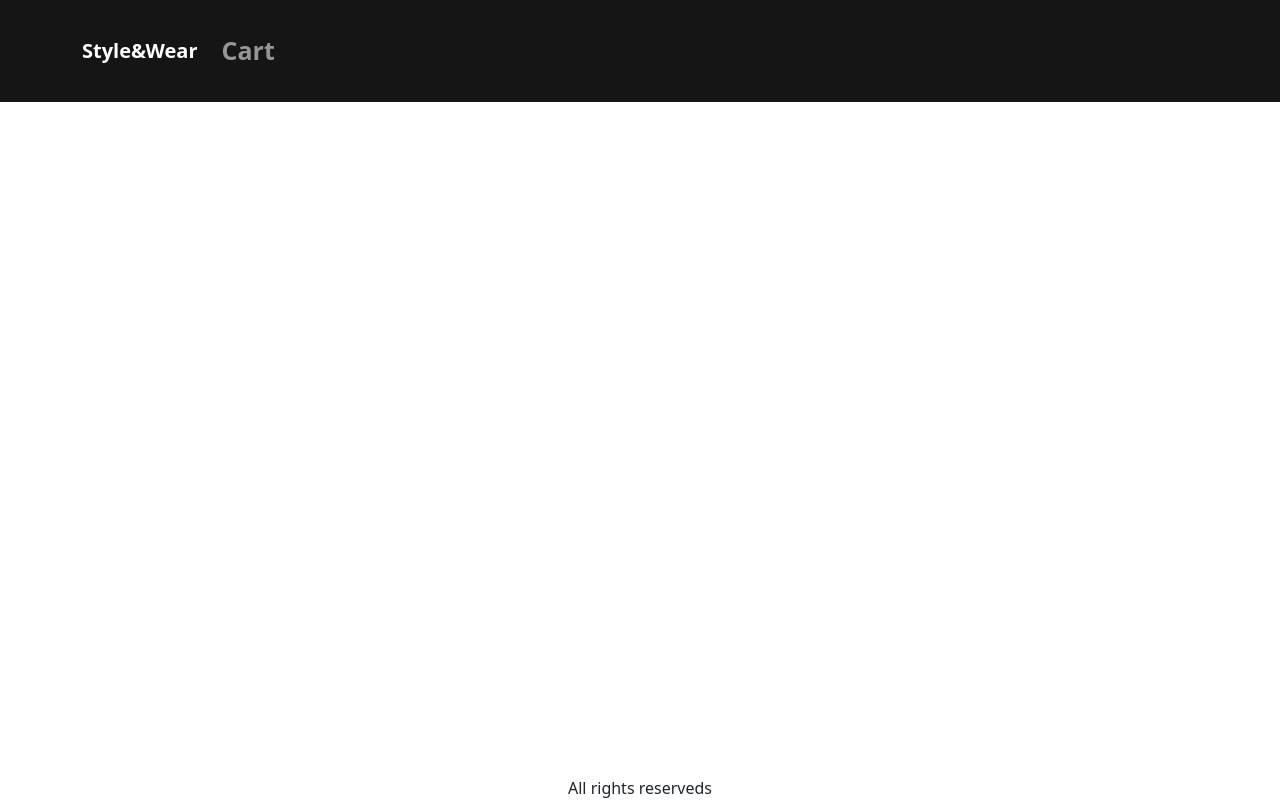
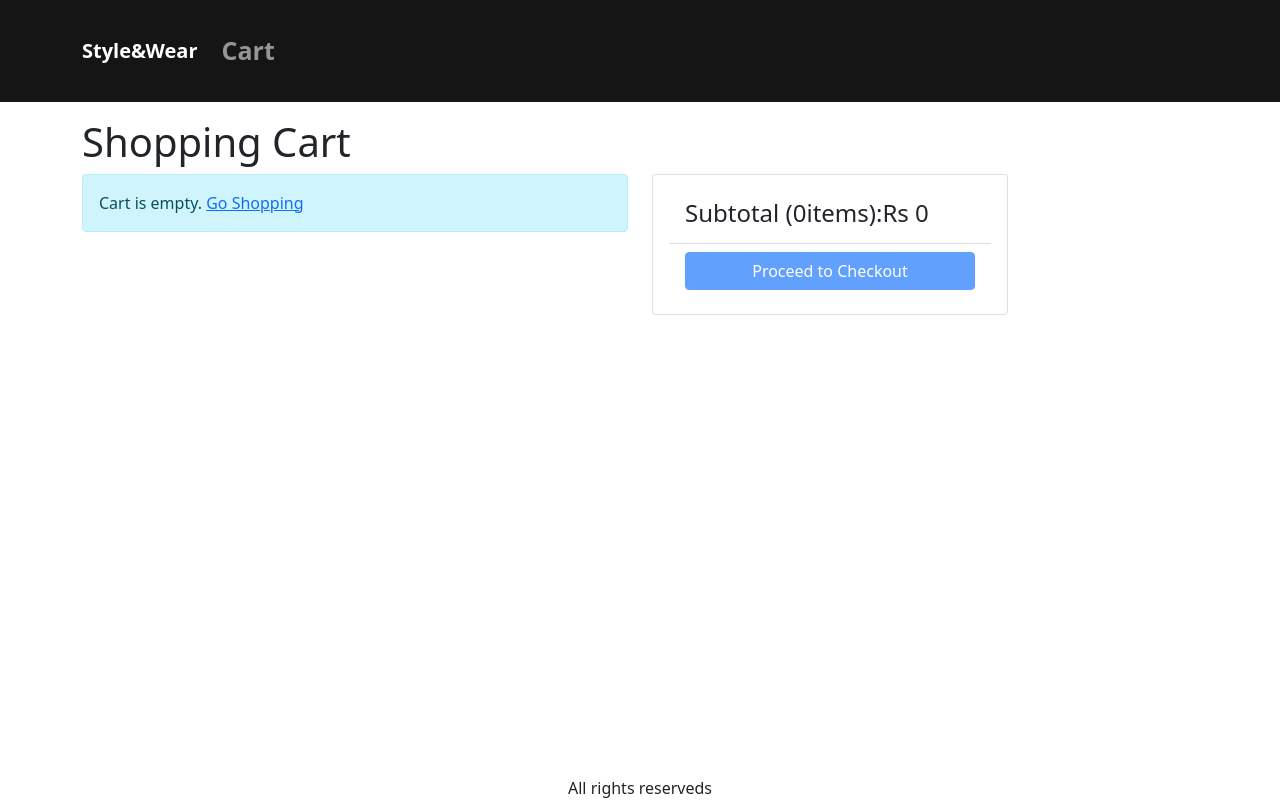
Before and after one commit to Prasiddha777/StyleWear, a React (Create React App) app in the folder frontend/: page /cart in a window 1280 px wide. Built offline with nearby package versions, Linux system fonts and the light colour scheme.

Commit message:
cart updates

```diff
--- a/frontend/src/App.js
+++ b/frontend/src/App.js
@@ -8,6 +8,7 @@
 import { LinkContainer } from "react-router-bootstrap";
 import { useContext } from "react";
 import { Store } from "./Store";
+import CartScreen from "./screens/CartScreen";
 // import NavbarBrand from "react-bootstrap/esm/NavbarBrand";
 function App() {
   const { state } = useContext(Store);
@@ -38,6 +39,7 @@
           <Container className="mt-3">
             <Routes>
               <Route path="/product/:slug" element={<ProductScreen />} />
+              <Route path="/cart" element={<CartScreen />} />
               <Route path="/" element={<HomeScreen />} />
             </Routes>
           </Container>
--- a/frontend/src/index.css
+++ b/frontend/src/index.css
@@ -133,3 +133,6 @@
   text-decoration: none !important;
   color: #151515;
 }
+.img-thumbnail {
+  height: 80px;
+}
--- /dev/null
+++ b/frontend/src/screens/CartScreen.js
@@ -0,0 +1,134 @@
+import { useContext } from "react";
+import { Helmet } from "react-helmet-async";
+import { Store } from "../Store";
+import Row from "react-bootstrap/Row";
+import Col from "react-bootstrap/Col";
+import Button from "react-bootstrap/Button";
+import ListGroup from "react-bootstrap/ListGroup";
+import Card from "react-bootstrap/Card";
+import MessageBox from "../components/MessageBox";
+import { Link } from "react-router-dom";
+import ListGroupItem from "react-bootstrap/esm/ListGroupItem";
+
+export default function CartScreen() {
+  const { state, dispatch: ctxDispatch } = useContext(Store);
+  const {
+    cart: { cartItems },
+  } = state;
+  return (
+    <div>
+      <Helmet>
+        <title>Shopping Cart</title>
+      </Helmet>
+      <h1>Shopping Cart</h1>
+      <Row>
+        <Col md={6}>
+          {cartItems.length === 0 ? (
+            <MessageBox>
+              Cart is empty. <Link to="/">Go Shopping</Link>
+            </MessageBox>
+          ) : (
+            <ListGroup>
+              {cartItems.map((item) => (
+                <ListGroup.Item key={item._id}>
+                  <Row className="align-items-center">
+                    <Col md={4}>
+                      <img
+                        src={item.image}
+                        alt={item.name}
+                        className="img-fluid rounded img-thumbnail"
+                      ></img>
+                      {""}
+                      <Link to={`/product/${item.slug}`}>{item.name}</Link>
+                    </Col>
+                    <Col md={3}>
+                      <Button variant="light" disabled={item.quantity === 1}>
+                        <i className="fas fa-minus-circle"></i>
+                      </Button>
+                      {""}
+                      <span>{item.quantity}</span> {""}
+                      <Button
+                        variant="light"
+                        disabled={item.quantity === item.countInStock}
+                      >
+                        <i className="fas fa-plus-circle"></i>
+                      </Button>
+                    </Col>
+                    <Col md={3}>${item.price}</Col>
+                    <Col md={2}>
+                      <Button variant="light">
+                        <i className="fas fa-trash"></i>
+                      </Button>
+                    </Col>
+                  </Row>
+                </ListGroup.Item>
+              ))}
+            </ListGroup>
+            // <ListGroup>
+            //   {cartItems.map((item) => (
+            //     <ListGroup.Item key={item._id}>
+            //       <Row className="align-items-center">
+            //         <Col md={4}>
+            //           <img
+            //             src={item.image}
+            //             alt={item.name}
+            //             className="img-fluid rounded img-thumbnail"
+            //           >
+            //             {""}
+            //           </img>
+            //           <Link to={`/products/${item.slug}`}>{item.name}</Link>
+            //         </Col>
+            //         <Col md={3}>
+            //           <Button variant="light" disabled={item.quantity === 1}>
+            //             <i className="fas fa-minus-circle"></i>
+            //           </Button>
+            //           {""}
+            //           <span>{item.quantity}</span>
+            //           {""}
+            //           <Button variant="light" disabled={item.quantity === 1}>
+            //             <i className="fas fa-plus-circle"></i>
+            //           </Button>
+            //         </Col>
+            //         <Col md={3}>Rs{item.price}</Col>
+            //         <Col md={2}>
+            //           <Button variant="light">
+            //             <i className="fas fa-trash"></i>
+            //           </Button>
+            //         </Col>
+            //       </Row>
+            //     </ListGroup.Item>
+            //   ))}
+            // </ListGroup>
+          )}
+        </Col>
+        <Col md={4}>
+          <Card>
+            <Card.Body>
+              <ListGroup variant="flush">
+                <ListGroup.Item>
+                  <h4>
+                    Subtotal ({cartItems.reduce((a, c) => a + c.quantity, 0)}
+                    {""}
+                    items):{"Rs "}
+                    {cartItems.reduce((a, c) => a + c.price * c.quantity, 0)}
+                  </h4>
+                </ListGroup.Item>
+                <ListGroup.Item>
+                  <div className="d-grid">
+                    <Button
+                      type="button"
+                      variant="primary"
+                      disabled={cartItems.length === 0}
+                    >
+                      Proceed to Checkout
+                    </Button>
+                  </div>
+                </ListGroup.Item>
+              </ListGroup>
+            </Card.Body>
+          </Card>
+        </Col>
+      </Row>
+    </div>
+  );
+}
--- a/frontend/src/screens/ProductScreen.js
+++ b/frontend/src/screens/ProductScreen.js
@@ -1,6 +1,6 @@
 import axios from "axios";
 import { useContext, useEffect, useReducer } from "react";
-import { useParams } from "react-router-dom";
+import { useNavigate, useParams } from "react-router-dom";
 import Row from "react-bootstrap/Row";
 import Col from "react-bootstrap/Col";
 import ListGroup from "react-bootstrap/ListGroup";
@@ -29,6 +29,7 @@
 function ProductScreen() {
   //name of the hook is params
   const params = useParams();
+  const navigate = useNavigate();
   const { slug } = params;
   const [{ loading, error, product }, dispatch] = useReducer(reducer, {
     product: [],
@@ -71,6 +72,7 @@
       type: "CART_ADD_ITEM",
       payload: { ...product, quantity },
     });
+    navigate("/cart");
   };
   return loading ? (
     <LoadingBox />
```
